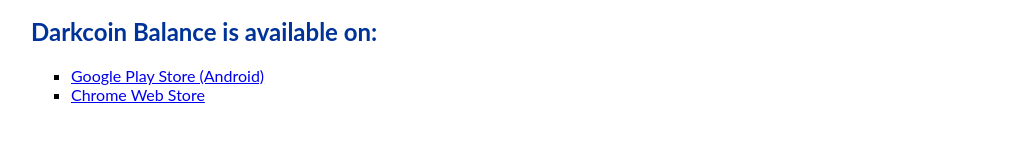
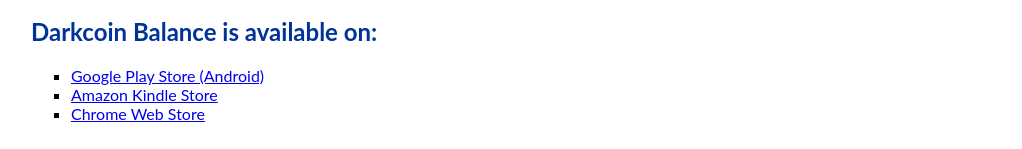
Before and after one commit to psydrake/darkcoinBalance, a browser extension: page webapp/merges/support.html in a window 1280 px wide. Shown: the part 1264-1413 px from the top of the page, without its empty margins (129-1151 px from the left). Drawn offline with Linux system fonts and the light colour scheme.

Commit message:
added link to amazon kindle store

```diff
--- a/webapp/merges/support.html
+++ b/webapp/merges/support.html
@@ -112,8 +112,8 @@
 	<h2>Darkcoin Balance is available on:</h2>
 	<ul>
 		<li><a href="https://play.google.com/store/apps/details?id=net.edrake.darkcoinbalance">Google Play Store (Android)</a></li>
-		<!--<li><a href="http://www.amazon.com/Drake-Emko-Dogecoin-Balance-Wow/dp/B00ISNBWEY">Amazon Kindle Store</a></li>
-		<li><a href="http://www.windowsphone.com/en-us/store/app/dogecoin-balance-wow/9e343cb7-3552-4f7f-9d88-0a0d87c05848">Windows Phone Store</a></li>
+		<li><a href="http://www.amazon.com/Drake-Emko-Darkcoin-Balance/dp/B00KM6Y3KK">Amazon Kindle Store</a></li>
+		<!--<li><a href="http://www.windowsphone.com/en-us/store/app/dogecoin-balance-wow/9e343cb7-3552-4f7f-9d88-0a0d87c05848">Windows Phone Store</a></li>
 		<li><a href="http://appworld.blackberry.com/webstore/content/53031888/">Blackberry World</a></li>-->
 		<li><a href="https://chrome.google.com/webstore/detail/darkcoin-balance/klokkomogkjjijjhgloehmhkaogbdioj">Chrome Web Store</a></li>
 		<!--<li><a href="https://marketplace.firefox.com/app/dogecoin-balance-wow">Firefox Marketplace</a></li>-->
```
Also changed, not shown: README.md.
